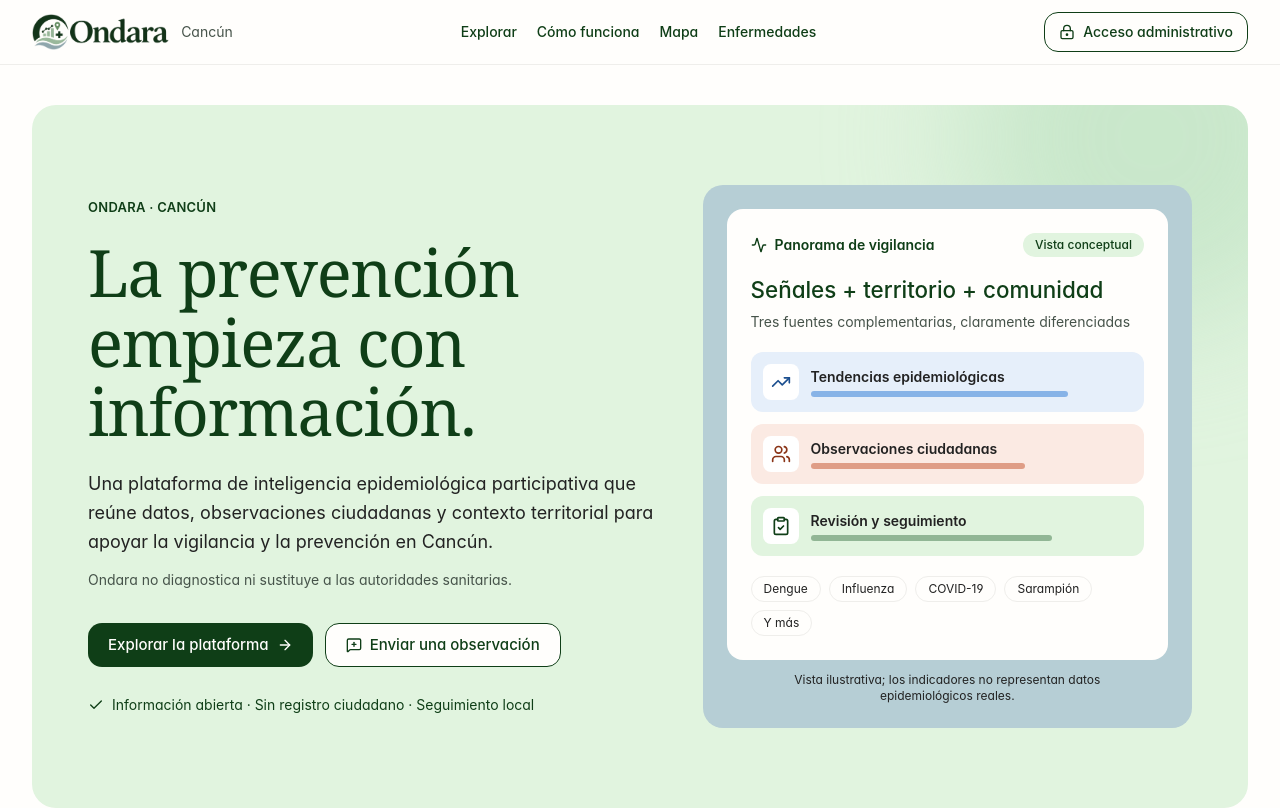
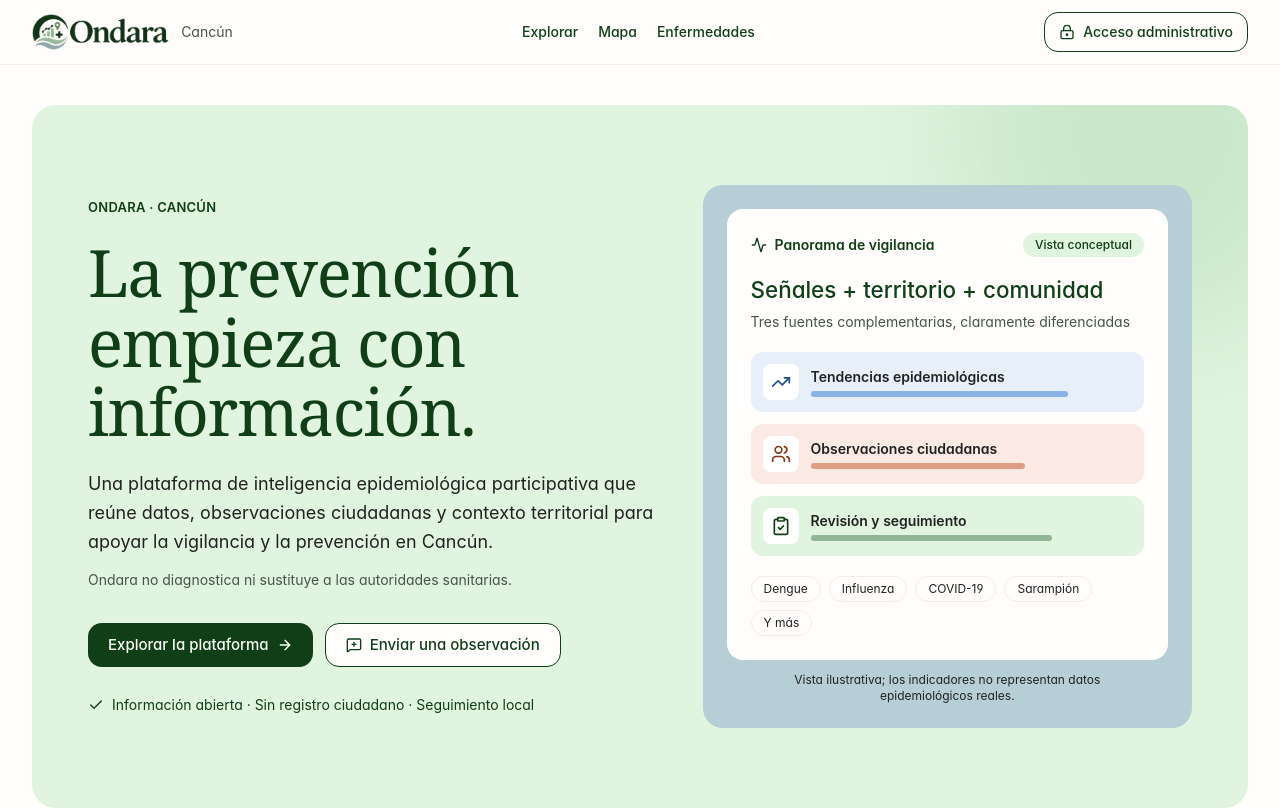
Before and after one commit to FranCiscoK18/TucanthonV3, a React (Vite) app: page / in a window 1280 px wide. Shown: the top 808 px of the page. Built offline with nearby package versions, Linux system fonts and the light colour scheme.

Commit message:
refactor: retirar módulo Cómo funciona de la navegación

```diff
--- a/src/components/layout/Header.tsx
+++ b/src/components/layout/Header.tsx
@@ -24,7 +24,6 @@ export function Header() {
         </div>
         <nav aria-label="Accesos superiores" className="hidden items-center gap-5 text-sm font-medium text-forest-ink lg:flex">
           <Link to="/inicio" className="hover:underline">Explorar</Link>
-          <Link to="/como-funciona" className="hover:underline">Cómo funciona</Link>
           <Link to="/mapa" className="hover:underline">Mapa</Link>
           <Link to="/enfermedades" className="hover:underline">Enfermedades</Link>
         </nav>
```
